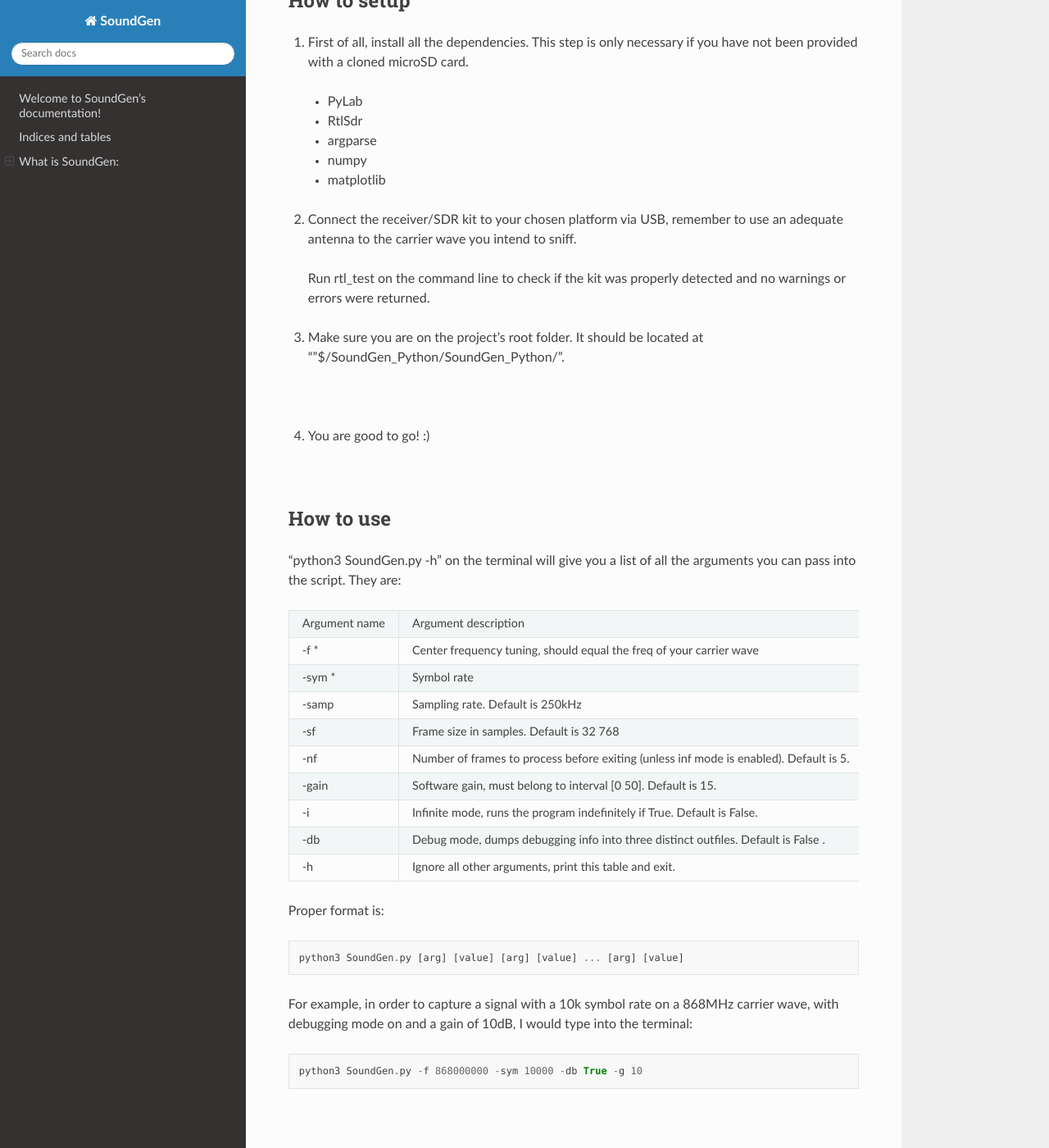
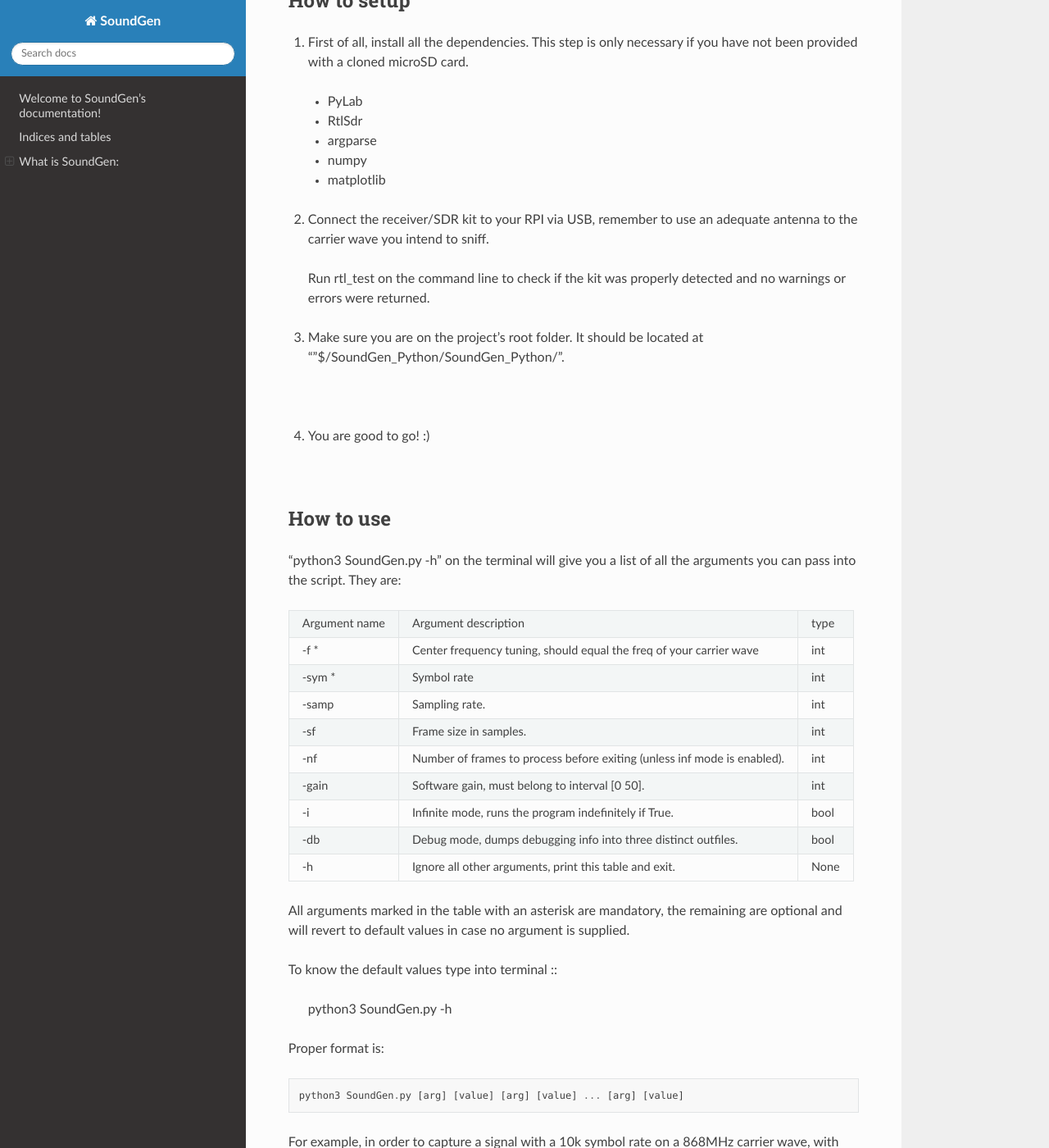
Before and after one commit to diobat/ID.all, a Sphinx documentation site: the page built from docs/index.rst, in a window 1280 px wide and 1400 px high, scrolled down 893 px. Shown: the whole window at 82% size. Built offline with Sphinx 7.4.7 and the Read the Docs theme 2.0.0, drawn with Linux system fonts in a browser that asks for light colours; some of the changed text lies outside the part shown.

Commit message:
Documentation upgrades
Documentation upgrades

```diff
--- a/docs/index.rst
+++ b/docs/index.rst
@@ -51,8 +51,7 @@
   - matplotlib
 
 
-
-2. Connect the receiver/SDR kit to your chosen platform via USB, remember to use an adequate antenna to the carrier wave you intend to sniff.
+2. Connect the receiver/SDR kit to your RPI via USB, remember to use an adequate antenna to the carrier wave you intend to sniff.
 
   | Run rtl_test on the command line to check if the kit was properly detected and no warnings or errors were returned.
 
@@ -69,27 +68,33 @@
 
 "python3 SoundGen.py -h" on the terminal will give you a list of all the arguments you can pass into the script. They are:
 
-+---------------+-----------------------------------------------------------------------------------------+---------+
-| Argument name | Argument description                                                                    | type    |
-+---------------+-----------------------------------------------------------------------------------------+---------+
-| -f *          |  Center frequency tuning, should equal the freq of your carrier wave                    | int     |
-+---------------+-----------------------------------------------------------------------------------------+---------+
-| -sym *        |  Symbol rate                                                                            | int     |
-+---------------+-----------------------------------------------------------------------------------------+---------+
-| -samp         |  Sampling rate. Default is 250kHz                                                       | int     |
-+---------------+-----------------------------------------------------------------------------------------+---------+
-| -sf           |  Frame size in samples. Default is 32 768                                               | int     |
-+---------------+-----------------------------------------------------------------------------------------+---------+
-| -nf           |  Number of frames to process before exiting (unless inf mode is enabled). Default is 5. | int     |
-+---------------+-----------------------------------------------------------------------------------------+---------+
-| -gain         |  Software gain, must belong to interval [0 50]. Default is 15.                          | int     |
-+---------------+-----------------------------------------------------------------------------------------+---------+
-| -i            |  Infinite mode, runs the program indefinitely if True. Default is False.                | bool    |
-+---------------+-----------------------------------------------------------------------------------------+---------+
-|-db            |  Debug mode, dumps debugging info into three distinct outfiles. Default is False .      | bool    |
-+---------------+-----------------------------------------------------------------------------------------+---------+
-|-h             |  Ignore all other arguments, print this table and exit.                                 | None    |
-+---------------+-----------------------------------------------------------------------------------------+---------+
++---------------+----------------------------------------------------------------------------+---------+
+| Argument name | Argument description                                                       | type    |
++---------------+----------------------------------------------------------------------------+---------+
+| -f *          |  Center frequency tuning, should equal the freq of your carrier wave       | int     |
++---------------+----------------------------------------------------------------------------+---------+
+| -sym *        |  Symbol rate                                                               | int     |
++---------------+----------------------------------------------------------------------------+---------+
+| -samp         |  Sampling rate.                                                            | int     |
++---------------+----------------------------------------------------------------------------+---------+
+| -sf           |  Frame size in samples.                                                    | int     |
++---------------+----------------------------------------------------------------------------+---------+
+| -nf           |  Number of frames to process before exiting (unless inf mode is enabled).  | int     |
++---------------+----------------------------------------------------------------------------+---------+
+| -gain         |  Software gain, must belong to interval [0 50].                            | int     |
++---------------+----------------------------------------------------------------------------+---------+
+| -i            |  Infinite mode, runs the program indefinitely if True.                     | bool    |
++---------------+----------------------------------------------------------------------------+---------+
+|-db            |  Debug mode, dumps debugging info into three distinct outfiles.            | bool    |
++---------------+----------------------------------------------------------------------------+---------+
+|-h             |  Ignore all other arguments, print this table and exit.                    | None    |
++---------------+----------------------------------------------------------------------------+---------+
+
+| All arguments marked in the table with an asterisk are mandatory, the remaining are optional and will revert to default values in case no argument is supplied.
+
+| To know the default values type into terminal ::
+
+  python3 SoundGen.py -h
 
 Proper format is::
 
@@ -175,9 +180,31 @@
 GPIO
 -------
 
+
 Some GPIO pins are configured for LED control, in order to provide the user with additional real-time feedback.
 
-[FAZER ESQUEMA NO VISIO DAS LIGAÇÕES]
+| This method works only in rigid packet mode. During normal working of the program, output signals will be produced from the RPI. These signals are intended to be used to control leds. Five different leds will be supported. Four of them [leds 1-4] will be indicative of the success rate in receiving expected packets, calculated via number of received packets versus time interval. A fifth led [led 5] will serve as a heartbeat display.
+
++-------------------+--------------------------------------------+
+| # of active leds  |  Sucess rate interval of last iteration    |
++-------------------+--------------------------------------------+
+| 0                 |  0-25%                                     |
++-------------------+--------------------------------------------+
+| 1                 |  25-50%                                    |
++-------------------+--------------------------------------------+
+| 2                 |  50-75%                                    |
++-------------------+--------------------------------------------+
+| 3                 |  75-90%                                    |
++-------------------+--------------------------------------------+
+| 4                 |  90-100%                                   |
++-------------------+--------------------------------------------+
+
+
+| All resistances in the following scheme should equal 1kΩ.
+
+
+.. image:: images/GPIO_setup.png
+  :align: center
 
 |
 
```
Also changed, not shown: other parts of docs/index.rst (+1 -1 lines), docs/images/GPIO_setup.png (added), docs/images/PuTTY.PNG (renamed from docs/PuTTY.PNG), 6 other files.
